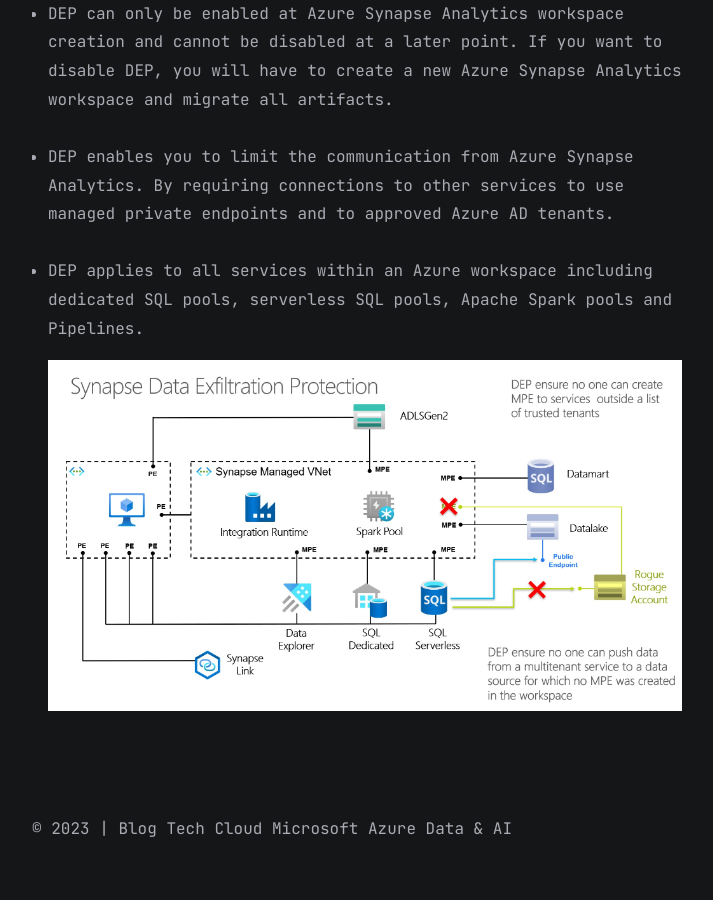
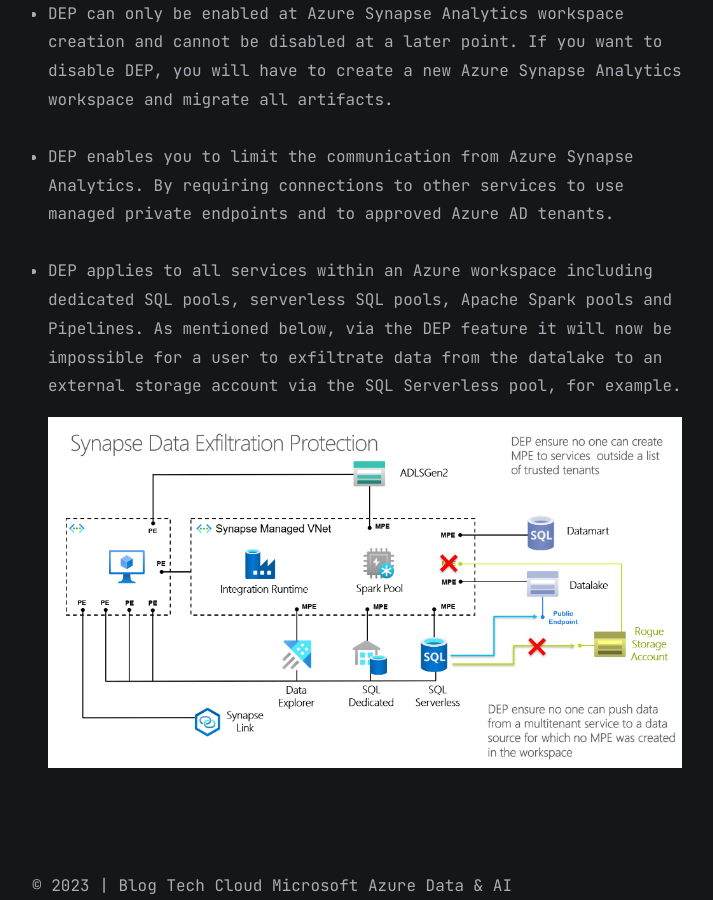
Before and after one commit to marc-hadjeje/marc-hadjeje.github.io, a Jekyll site: the page built from all_collections/_posts/2021-11-04-Synapse Analytics DEP.md, in a window 1280 px wide and 900 px high, scrolled down 5229 px. Shown: the whole window, without its empty margins (283-996 px from the left). Built offline with Jekyll 4.4.1, drawn with Linux system fonts in a browser that asks for light colours.

Commit message:
Update 2021-11-04-Synapse Analytics DEP.md

```diff
--- a/all_collections/_posts/2021-11-04-Synapse Analytics DEP.md
+++ b/all_collections/_posts/2021-11-04-Synapse Analytics DEP.md
@@ -42,4 +42,5 @@ To tackle these data exfiltration scenarios, there is a feature [Data Exfiltrati
 - DEP enables you to limit the communication from Azure Synapse Analytics. By requiring connections to other services to use managed private endpoints and to approved Azure AD tenants.
 
 - DEP applies to all services within an Azure workspace including dedicated SQL pools, serverless SQL pools, Apache Spark pools and Pipelines.
+As mentioned below, via the DEP feature it will now be impossible for a user to exfiltrate data from the datalake to an external storage account via the SQL Serverless pool, for example.
 ![Synapse Architecture](https://github.com/marc-hadjeje/marc-hadjeje.github.io/blob/main/assets/images/Synapse-DEP.jpg?raw=true)
```
